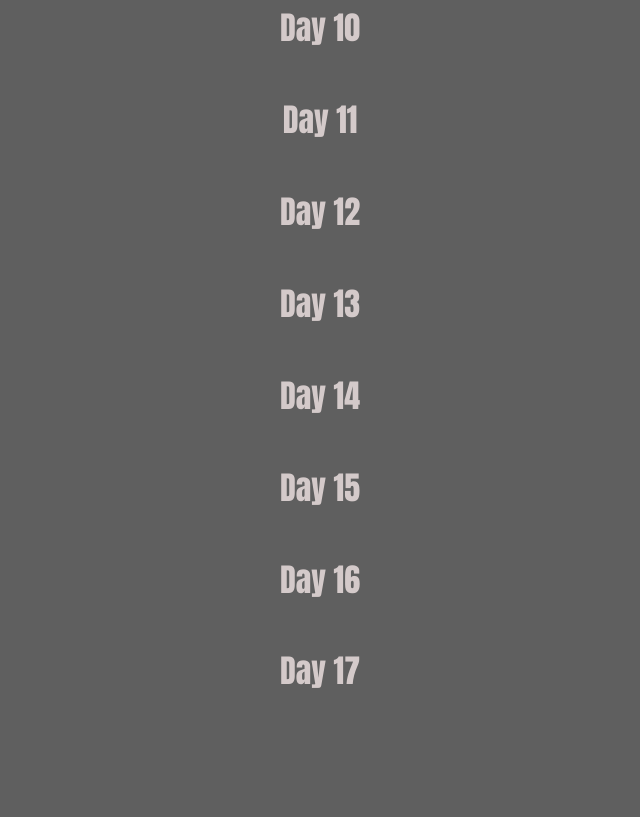
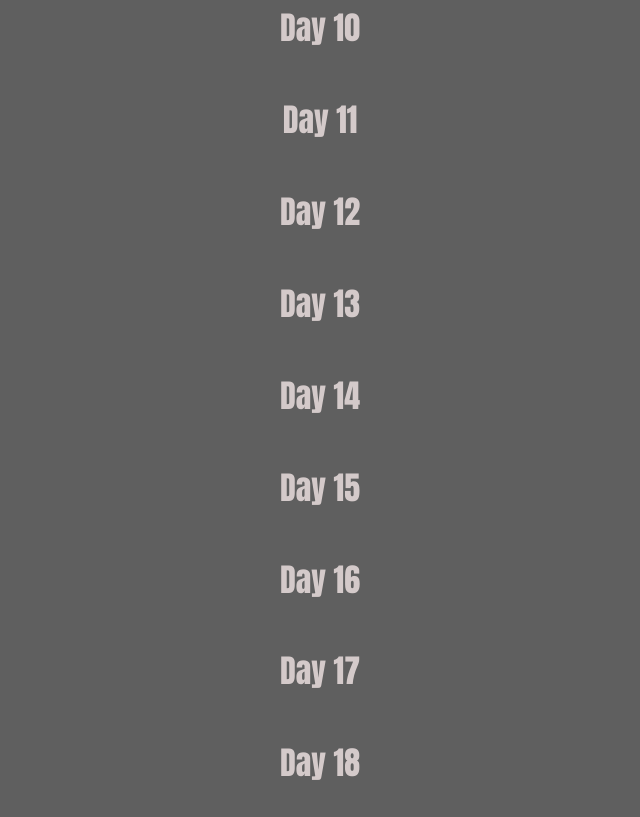
Before and after one commit to Hasanhayat/web, a plain HTML site: page index.html in a window 1280 px wide. Shown: the part 877-1694 px from the top of the page, without its empty margins (320-960 px from the left). Before the commit the page ends 1602 px from the top, so only its background shows below. Drawn offline with Linux system fonts and the light colour scheme.

Commit message:
Update index.html

```diff
--- a/index.html
+++ b/index.html
@@ -23,6 +23,7 @@ hi<!DOCTYPE html>
     <h1>day 15</h1>
     <h1>day 16</h1>
     <h1>day 17</h1>
+    <h1>day 18</h1>
 
     <script src="app.js"></script>
 </body>
```
